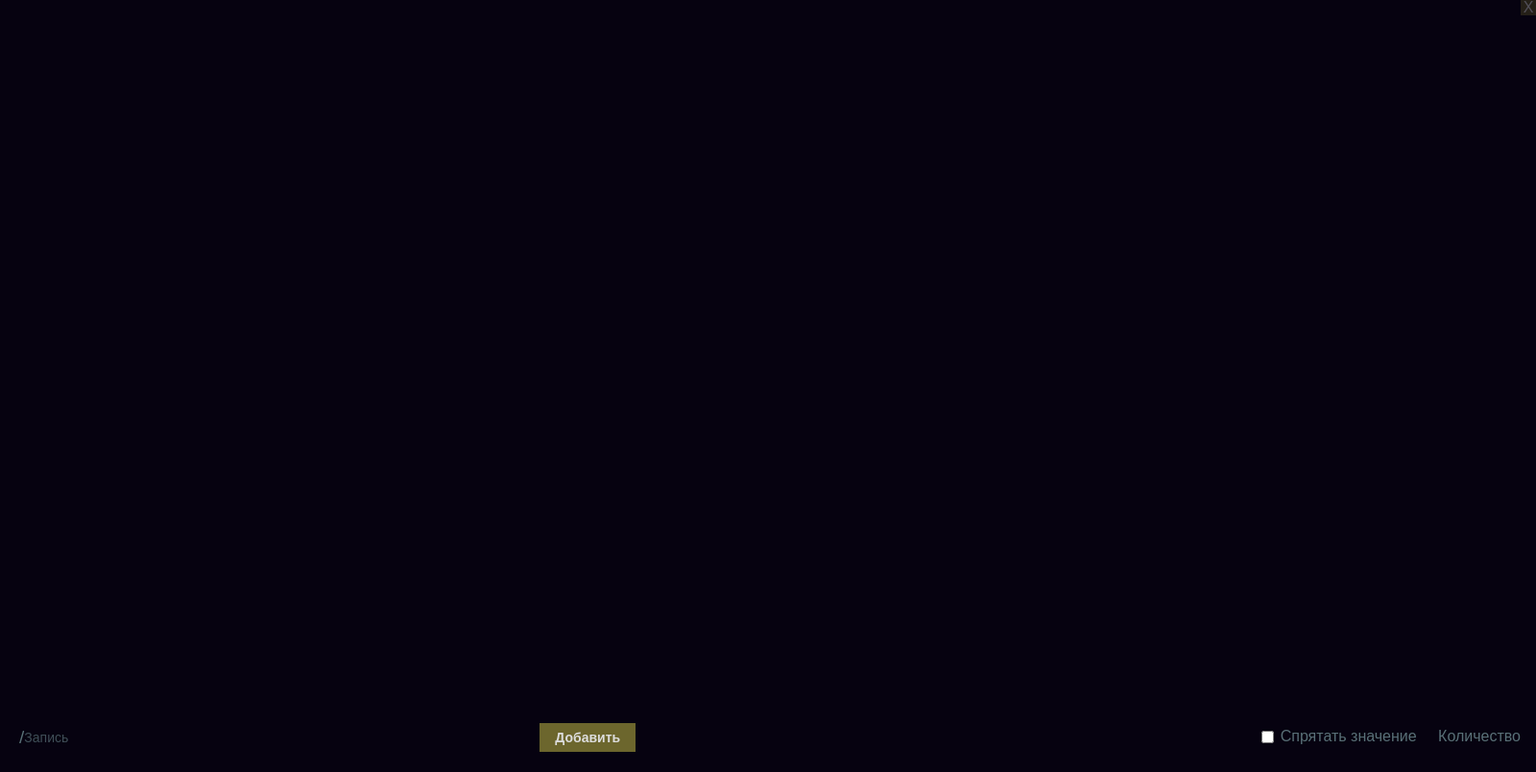
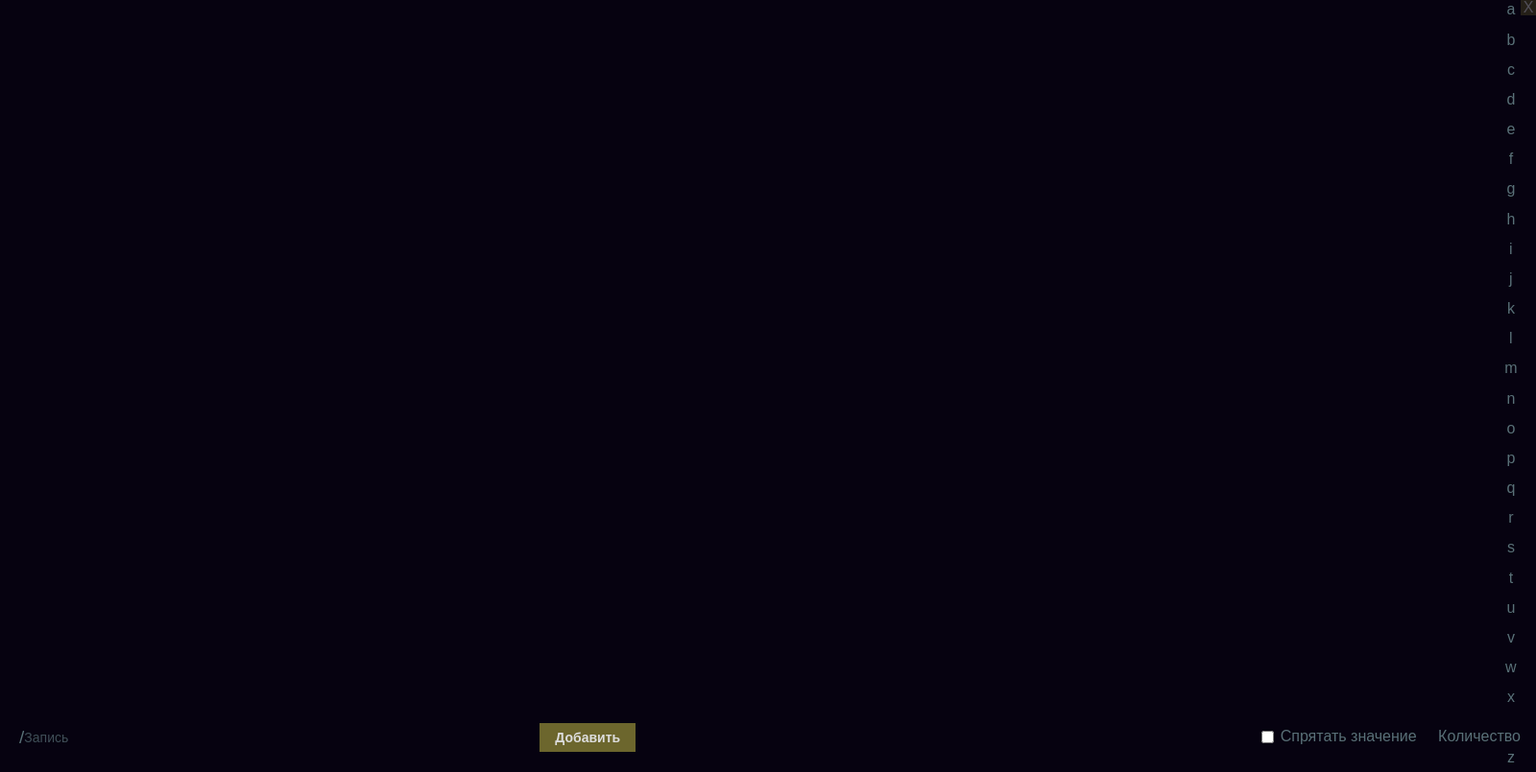
Before and after one commit to grachev21/BackgroundText, an Electron app: page index.html in a window 1600 px wide. Shown: the whole page at 96% size. Drawn offline with Linux system fonts and the light colour scheme; no server answers.

Commit message:
alphabet counter

```diff
--- a/index.html
+++ b/index.html
@@ -32,6 +32,35 @@
       <div id="element-container" class="element-container"></div>
     </main>
 
+    <div class="alphabetPointer">
+      <p>a</p>
+      <p>b</p>
+      <p>c</p>
+      <p>d</p>
+      <p>e</p>
+      <p>f</p>
+      <p>g</p>
+      <p>h</p>
+      <p>i</p>
+      <p>j</p>
+      <p>k</p>
+      <p>l</p>
+      <p>m</p>
+      <p>n</p>
+      <p>o</p>
+      <p>p</p>
+      <p>q</p>
+      <p>r</p>
+      <p>s</p>
+      <p>t</p>
+      <p>u</p>
+      <p>v</p>
+      <p>w</p>
+      <p>x</p>
+      <p>y</p>
+      <p>z</p>
+    </div>
+
     <footer>
       <div class="content-form">
         <div class="form">
--- a/render.js
+++ b/render.js
@@ -31,6 +31,7 @@ async function readJson() {
   quiantityPost();
   modalWindow();
   setupDeleteHandlers();
+  alphabetPointer();
 }
 
 // *** DISPLAY OF THE NUMBER OF POSTS ***
@@ -154,6 +155,8 @@ function addPost() {
         const word = Array.from(elements).find((el) => el.textContent.includes(poPost));
         word.setAttribute("style", "border: 1px, solid red; border-radius: 12px;");
         setTimeout(() => word.removeAttribute("style"), 3000);
+        document.getElementById("poPost").value = "";
+        document.getElementById("mePost").textContent = "";
       }
     } catch (error) {
       console.error("Ошибка добавления:", error);
@@ -161,6 +164,28 @@ function addPost() {
     }
   });
 }
+
+const alphabetPointer = () => {
+  const alphabet = document.querySelectorAll(".alphabetPointer > p");
+  const allWords = document.querySelectorAll(".post-pair > .po");
+
+  alphabet.forEach((item) => {
+    item.addEventListener("mouseover", (e) => {
+      allWords.forEach((item) => {
+        if (item.textContent[0] === e.target.textContent) {
+          item.classList.add("pointerWord");
+        }
+      });
+    });
+    item.addEventListener("mouseout", (e) => {
+      allWords.forEach((item) => {
+        if (item.textContent[0] === e.target.textContent) {
+          item.classList.remove("pointerWord");
+        }
+      });
+    });
+  });
+};
 
 const quitApp = () => {
   document.getElementById("quit-app").addEventListener("click", () => {
--- a/styles.css
+++ b/styles.css
@@ -135,7 +135,7 @@ main {
     .me {
       color: var(--textMe-color);
       margin-left: 0.4rem;
-      border-radius: 12px;
+      /* border-radius: 12px; */
       transition: 1s;
     }
 
@@ -149,7 +149,7 @@ main {
       top: 1.8rem;
       left: 1rem;
       z-index: -50;
-      border-radius: 10px;
+      /* border-radius: 10px; */
       opacity: 0%;
 
       span {
@@ -325,3 +325,26 @@ footer {
   width: 2rem;
   height: 2rem;
 }
+
+.alphabetPointer {
+  position: absolute;
+  right: 0px;
+  top: 50%;
+  transform: translate(-50%, -50%);
+  box-sizing: border-box;
+  p {
+    color: var(--textInput-color);
+    cursor: pointer;
+    padding: 0.4rem;
+    text-align: center;
+    transition: all 0.3s;
+  }
+  p:hover {
+    color: white;
+  }
+}
+
+.pointerWord {
+  background-color: var(--button-color);
+  transition: all 0.3s;
+}
```
